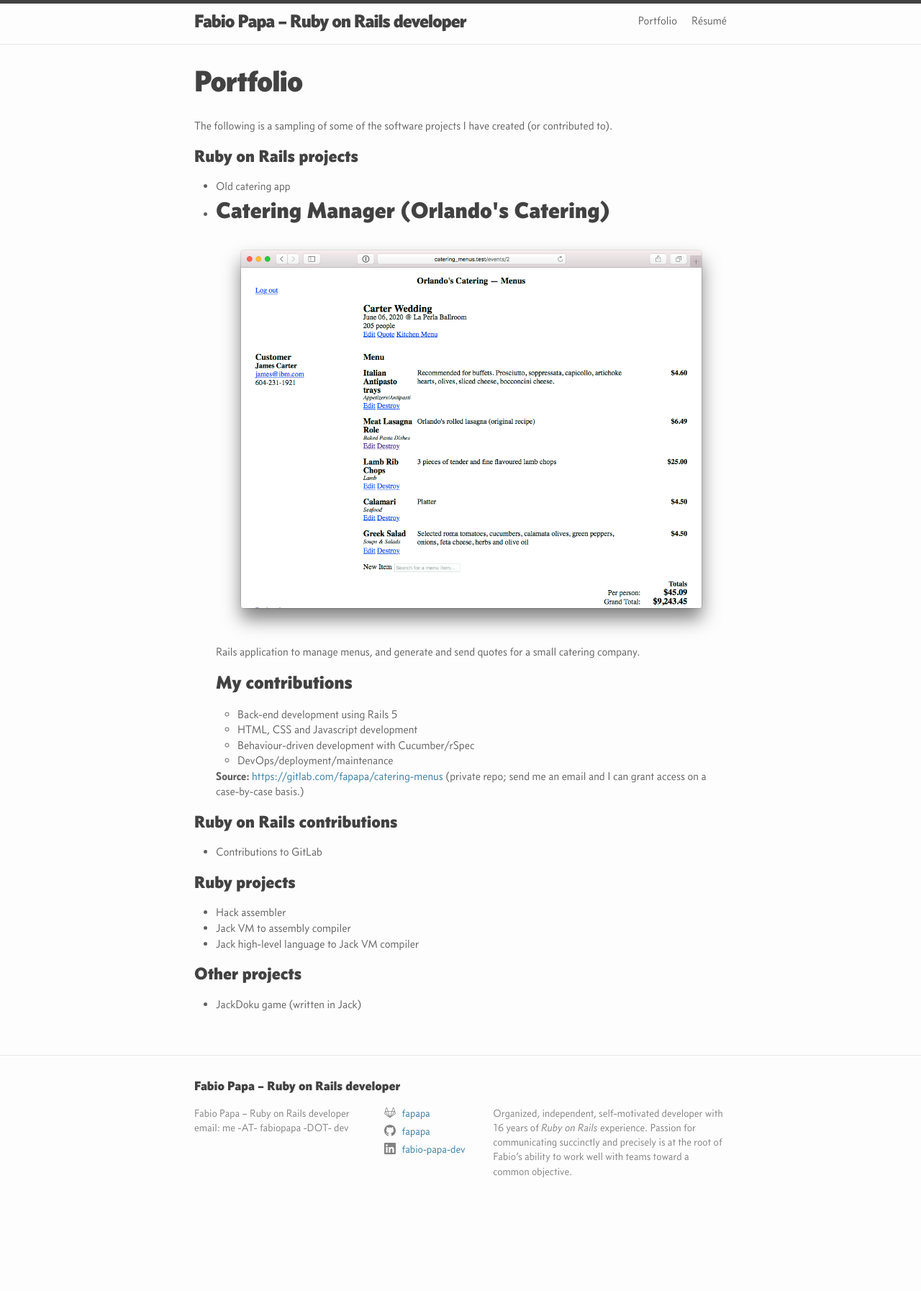
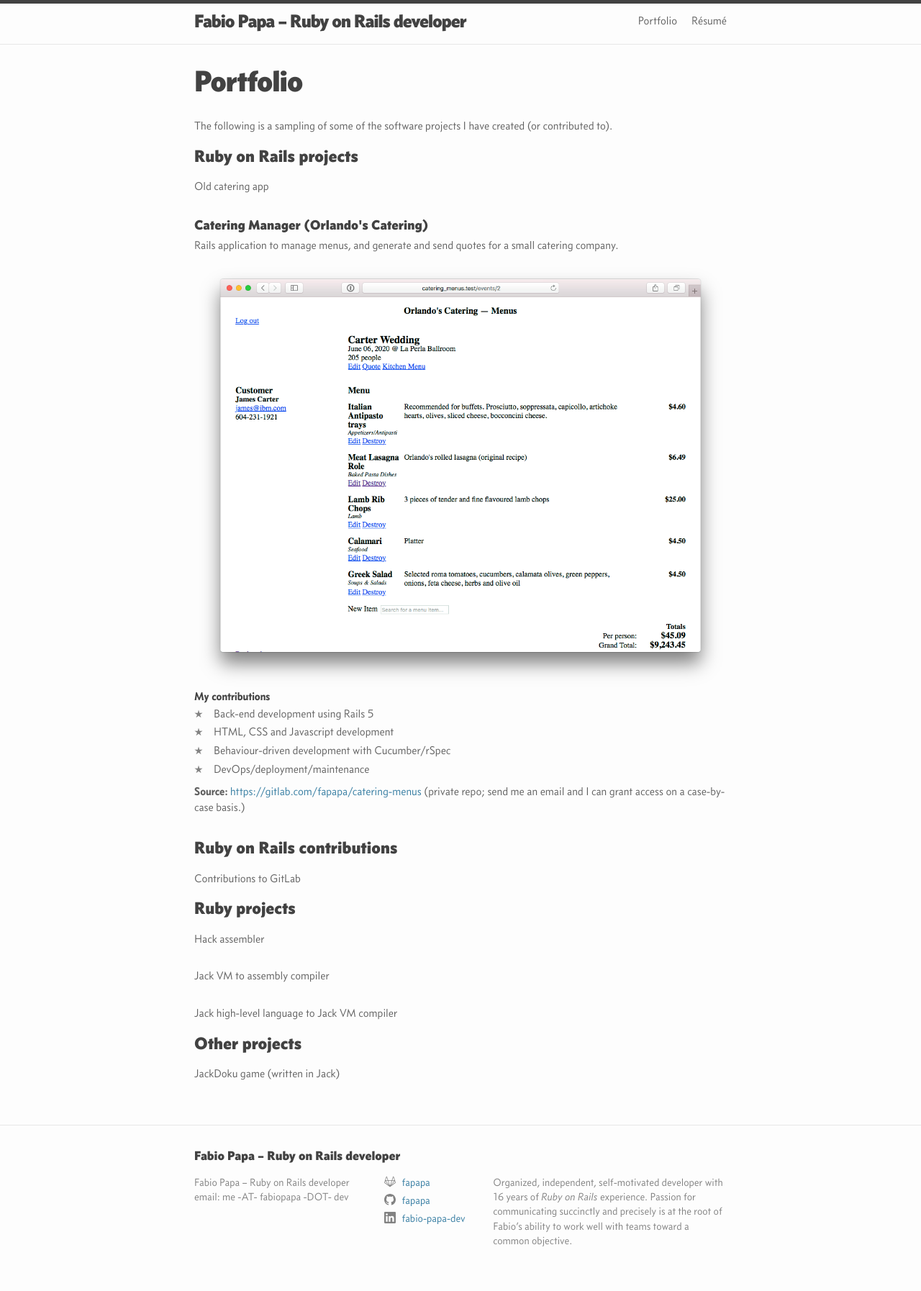
Before and after one commit to fapapa/fapapa.github.io, a Jekyll site: the page built from portfolio.md, in a window 1280 px wide. Shown: the whole page at 72% size. Built offline with Jekyll 4.4.1, drawn with Linux system fonts in a browser that asks for light colours; before the commit the page ends 1698 px from its top, so only the background shows below that.

Commit message:
Add mobile styling for portfolio projects

```diff
--- a/_sass/general.scss
+++ b/_sass/general.scss
@@ -31,6 +31,55 @@
   }
 }
 
+#portfolio {
+  & > ul {
+    margin-left: 0;
+    padding-left: 0;
+    list-style-type: none;
+    & > li {
+      display: grid;
+      grid-template-columns: 1fr;
+      grid-template-areas:
+	"title"
+	"description"
+        "screenshot"
+        "contrib-head"
+        "contrib-list"
+        "source";
+      & + li { margin-top: 30px; }
+      h2 {
+	grid-area: title;
+	margin-bottom: 5px;
+	font-size: 19px;
+      }
+      img { grid-area: screenshot; }
+      .description { grid-area: description; }
+      h3 {
+	grid-area: contrib-head;
+        font: 16px ConcourseRegular;
+	font-weight: bold;
+	margin-bottom: 0;
+      }
+      ul {
+	grid-area: contrib-list;
+	list-style-type: none;
+	margin-bottom: 10px;
+	margin-left: 0;
+	padding-left: 27px;
+	text-indent: -27px;
+	li:before {
+	  font-size: 21px;
+	  color: $grey-color;
+	  line-height: 1.2;
+	  padding-right: 15px;
+	  content: "\2605";
+	}
+      }
+      .source { grid-area: source; }
+    }
+  }
+}
+
 @media screen and (min-width: 600px) {
   #resume > ul {
     padding-right: 6em;
```
Also changed, not shown: portfolio.md (+1 -0 lines).
